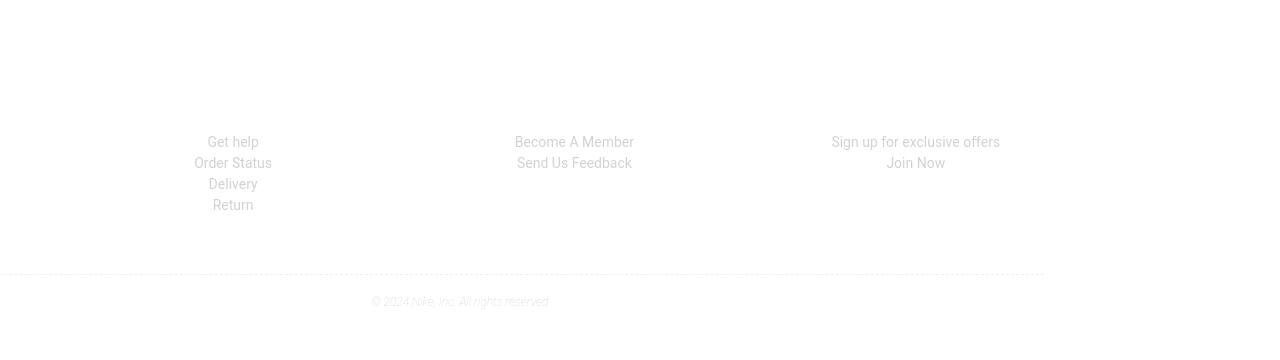
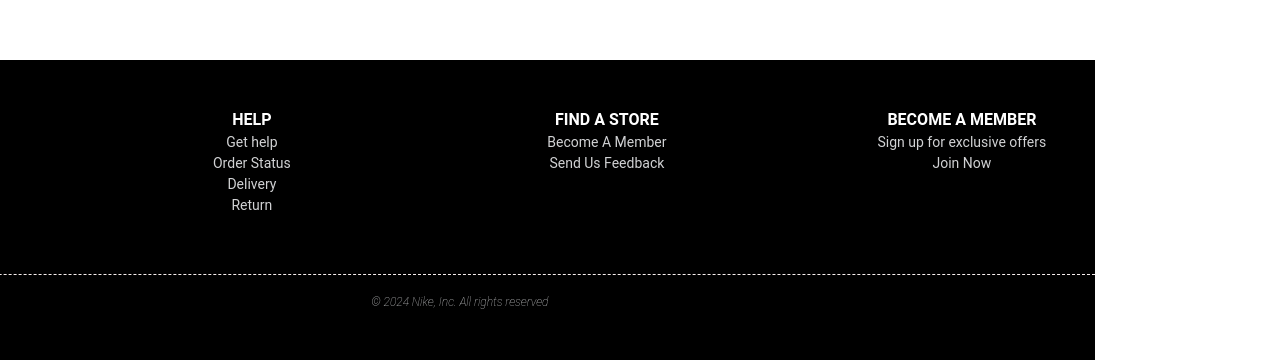
Before and after one commit to anshdeep0504/Sneak3, a React (Create React App) app in the folder client/: page / in a window 1280 px wide. Shown: the part 1660-2020 px from the top of the page. Built offline with nearby package versions, Linux system fonts and the light colour scheme; the HTML template or start-up script is replaced by a standard one.

Commit message:
Update navbar.css

```diff
--- a/client/src/components/header/navbar.css
+++ b/client/src/components/header/navbar.css
@@ -217,12 +217,12 @@
 }
 
 .custom-footer {
-  background-color: white;
-  color: black;
+  background-color: black;
+  color: white;
   padding: 50px 0;
   margin-top: 1720px;
   height: 300px;
-  width: 100%;
+  width: 104%;
   margin-left: -1525px;
 }
 
```
